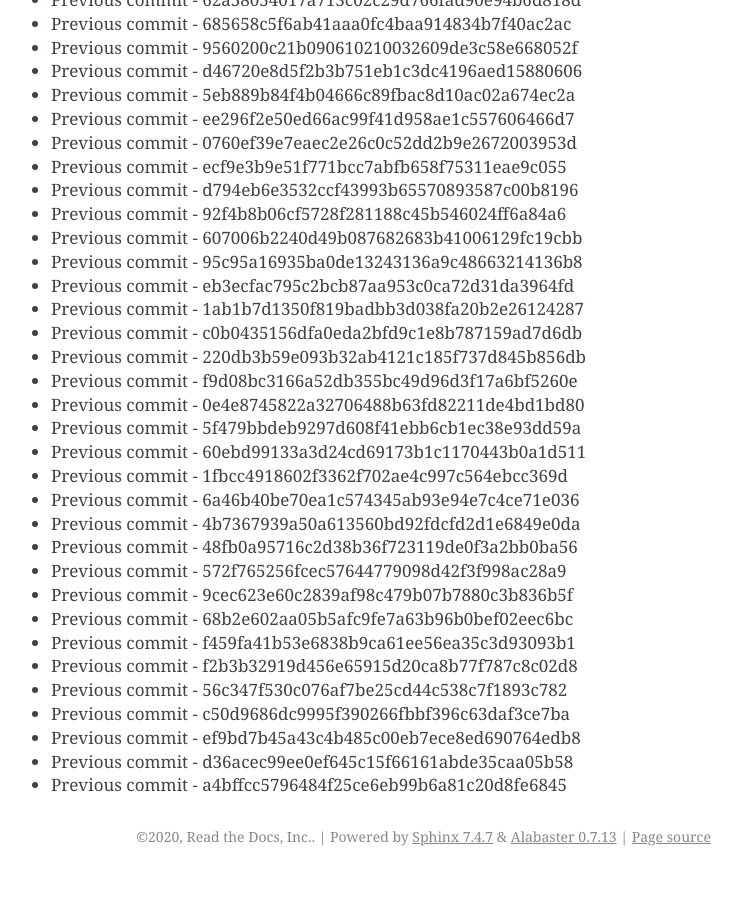
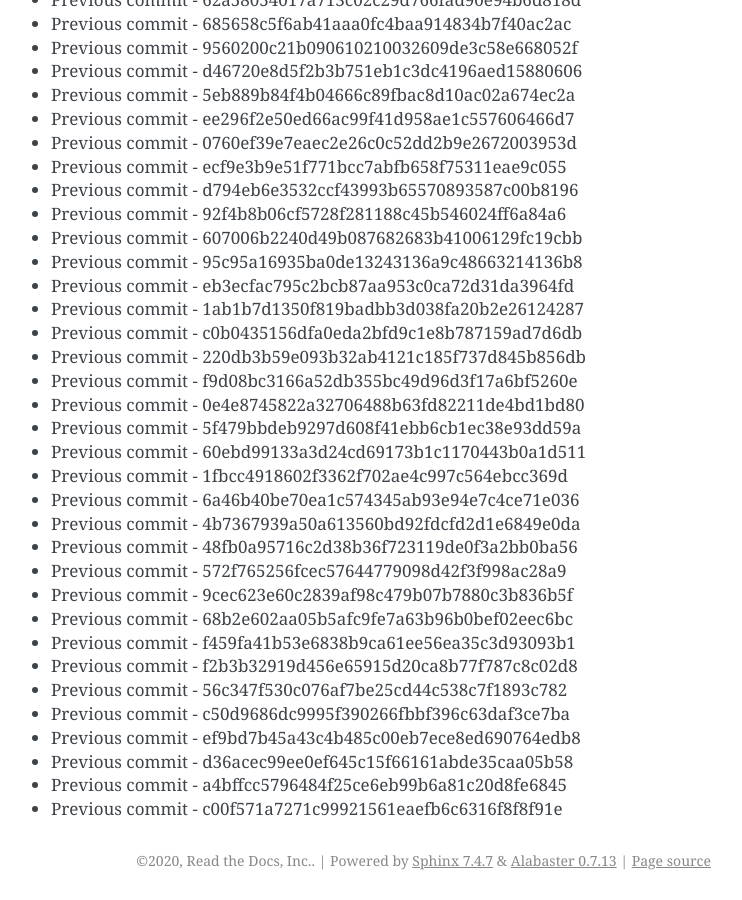
Before and after one commit to readthedocs/rtd-git-stresstest, a Sphinx documentation site: the page built from docs/updates.rst, in a window 1280 px wide and 900 px high, scrolled down 15243 px. Shown: the whole window, without its empty margins (399-1141 px from the left). Built offline with Sphinx 7.4.7, drawn with Linux system fonts in a browser that asks for light colours; before the commit the page ends 16119 px from its top, so only the background shows below that.

Commit message:
Generating commit from previous: c00f571a7271c99921561eaefb6c6316f8f8f91e

```diff
--- a/docs/updates.rst
+++ b/docs/updates.rst
@@ -672,3 +672,4 @@ It can be tested for any performance characteristics.
 * Previous commit - ef9bd7b45a43c4b485c00eb7ece8ed690764edb8
 * Previous commit - d36acec99ee0ef645c15f66161abde35caa05b58
 * Previous commit - a4bffcc5796484f25ce6eb99b6a81c20d8fe6845
+* Previous commit - c00f571a7271c99921561eaefb6c6316f8f8f91e
```
